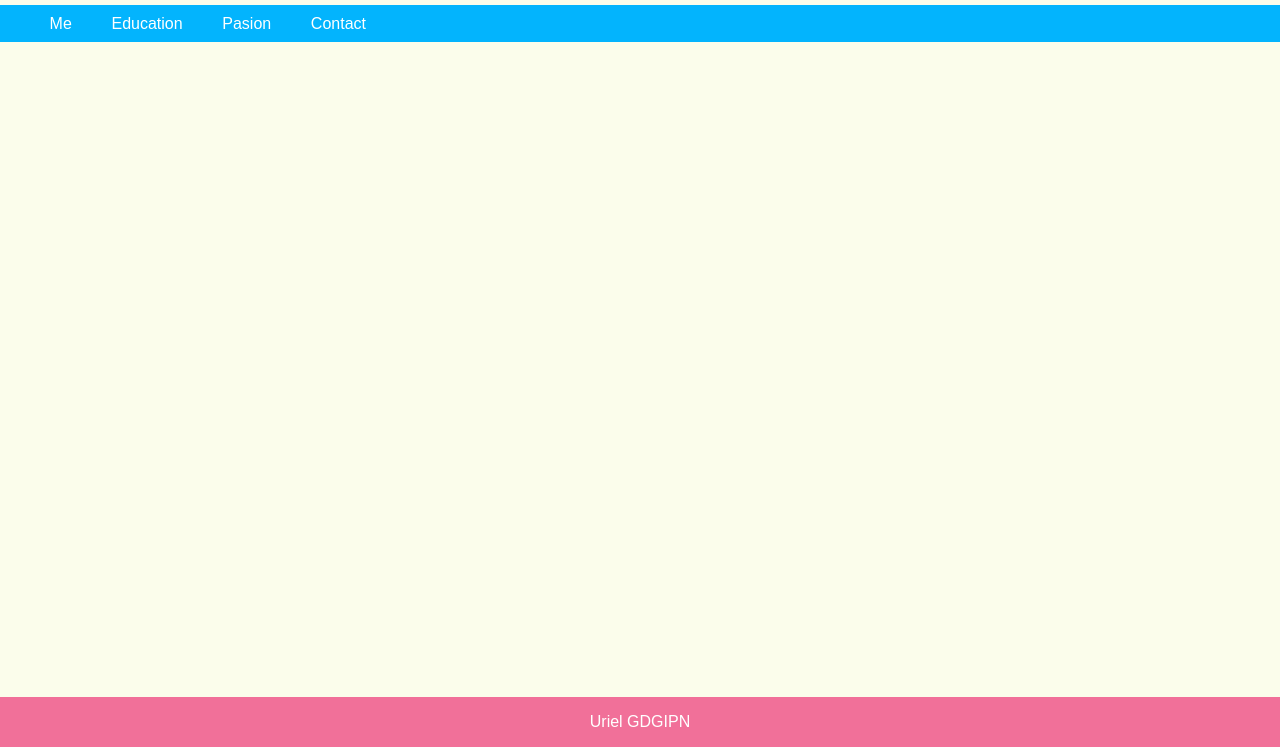
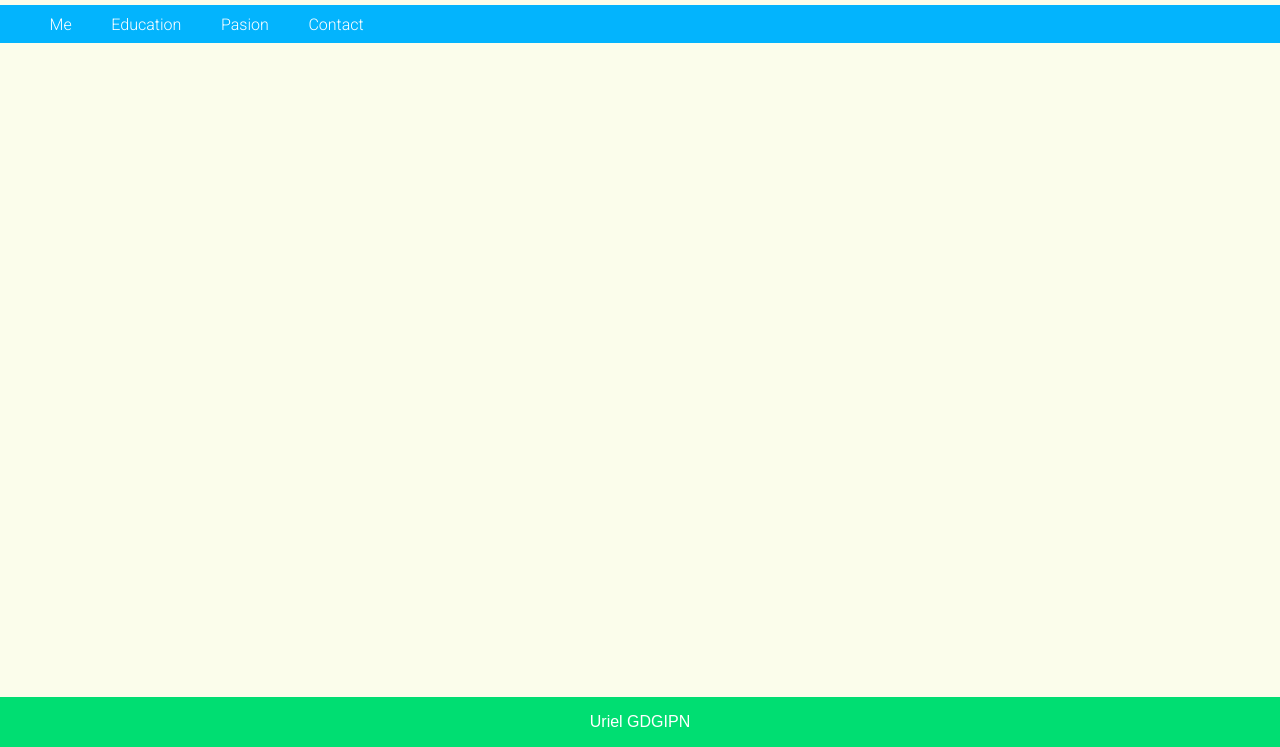
Before and after one commit to thespianartist/thespianartist.github.io, a plain HTML site: page index.html in a window 1280 px wide. Shown: the part 53-800 px from the top of the page. Drawn offline with Linux system fonts and the light colour scheme.

Commit message:
colores ok!

```diff
--- a/css/main.css
+++ b/css/main.css
@@ -12,7 +12,7 @@ footer
 	position: absolute;
 	bottom: 0;
 	color: black;
-	background: #F17099;
+	background: #00de72;
 	width: 100%;
 }
 
@@ -20,6 +20,7 @@ footer p
 {
 	text-align: center;
 	color: white;
+
 }
 
 header
@@ -95,6 +96,7 @@ nav ul li a
 {
 	color: white;
 	text-decoration: none;
+	font-family: Roboto;
 	display: block;
 	padding: 0.6em;
 }
```
